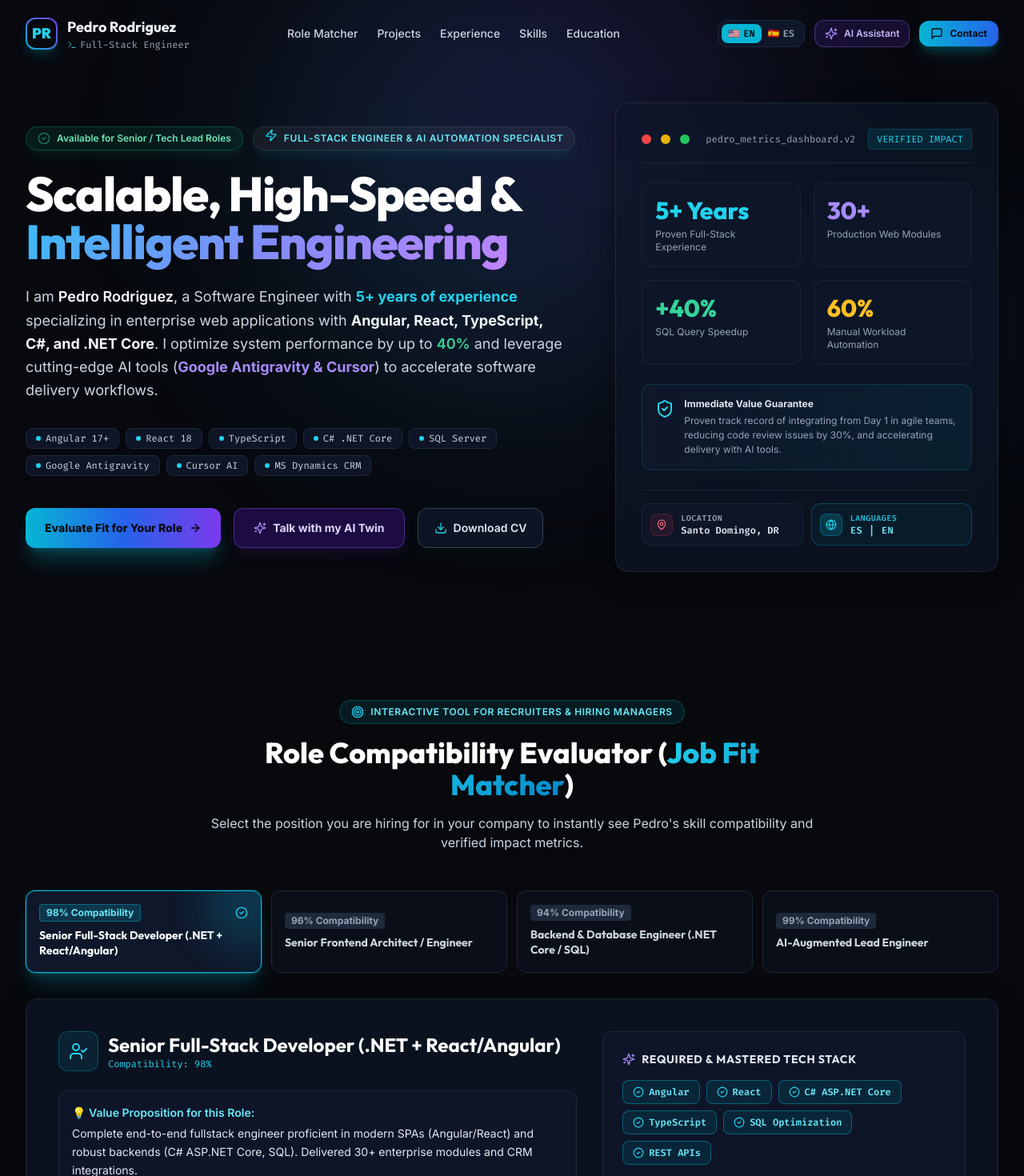
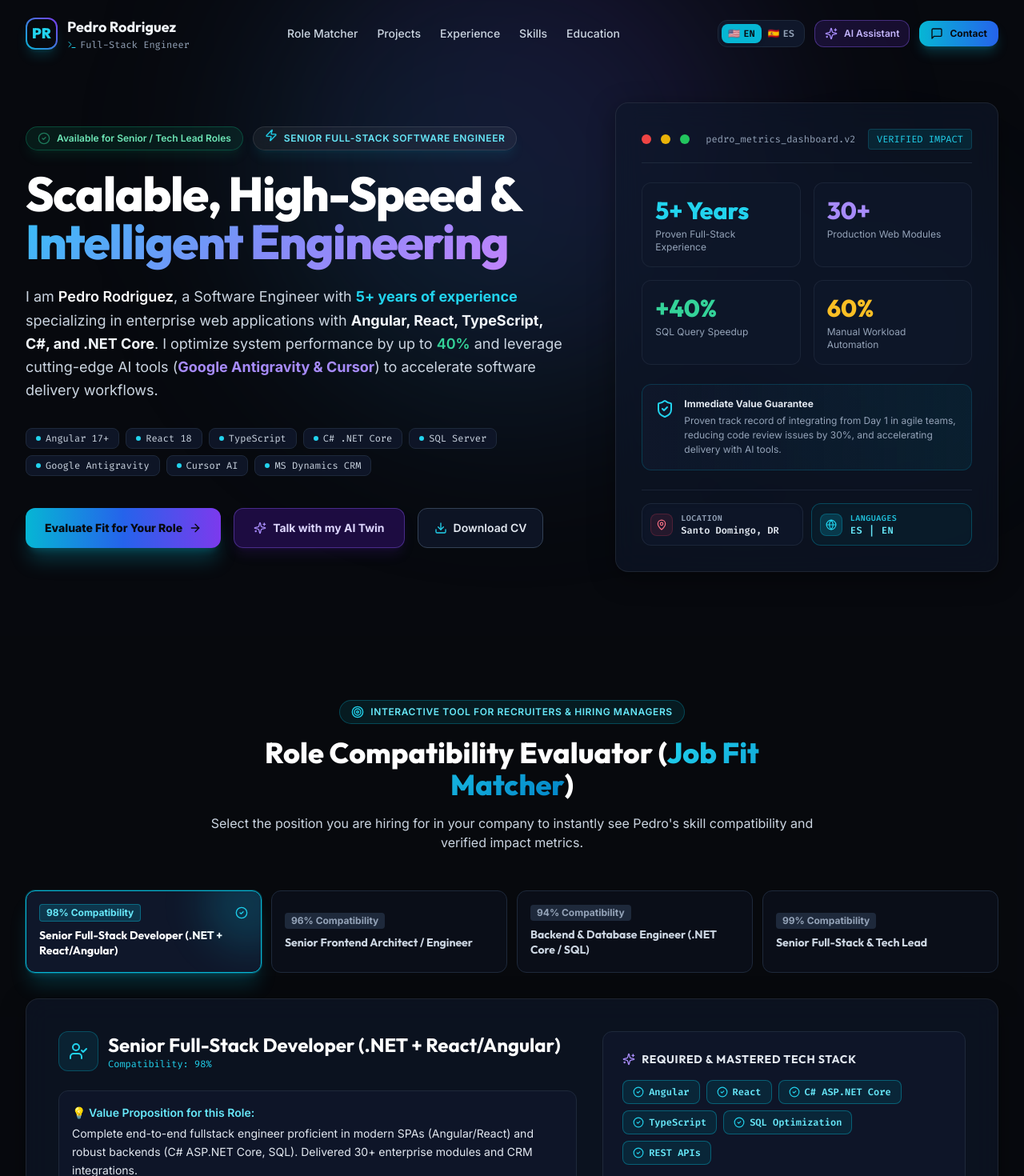
Before and after one commit to josue052015/portafolioNew, a React (Vite) app: page / in a window 1280 px wide. Shown: the top 1470 px of the page at 80% size. Built offline with nearby package versions, Linux system fonts and the light colour scheme.

Commit message:
feat: implement internationalization and new SkillsMatrix component with associated data structures

```diff
--- a/src/components/SkillsMatrix.tsx
+++ b/src/components/SkillsMatrix.tsx
@@ -24,7 +24,7 @@
           </p>
         </div>
 
-        {/* Special Spotlight: AI Engineering */}
+        {/* Special Spotlight: AI-Augmented Development */}
         <div className="glass-panel rounded-2xl p-6 sm:p-8 border border-violet-500/40 shadow-2xl mb-12 relative overflow-hidden bg-gradient-to-r from-slate-950 via-slate-900 to-violet-950/40">
           <div className="flex flex-col md:flex-row items-start md:items-center justify-between gap-6">
             <div className="space-y-3 max-w-2xl">
--- a/src/data/portfolioData.ts
+++ b/src/data/portfolioData.ts
@@ -30,7 +30,7 @@
 
 export const personalInfo = {
   name: "Pedro Rodriguez",
-  title: "Senior Software Engineer & AI Engineering Specialist",
+  title: "Senior Software Engineer",
   tagline: "Building High-Performance Full-Stack Systems with Angular, React, .NET Core & AI Automation",
   summary: "Software Engineer with 5+ years of experience building production web applications using Angular, React, TypeScript, JavaScript, C#, ASP.NET Core, .NET Core, ASP.NET MVC, and SQL. Proven track record of improving system performance by up to 40%, automating business-critical workflows, and integrating AI-assisted engineering tools (Google Antigravity, Cursor) to deliver scalable software 2-3x faster.",
   location: "Santo Domingo, Dominican Republic (Available Remote / Hybrid)",
@@ -109,8 +109,8 @@
   },
   {
     id: "ai-lead",
-    title: "AI-Augmented Lead Engineer",
-    titleEn: "AI-Augmented Lead Engineer",
+    title: "Senior Full-Stack & Tech Lead",
+    titleEn: "Senior Full-Stack & Tech Lead",
     matchScore: 99,
     pitch: "Pioneer in adopting Google Antigravity, Cursor, and AI-assisted workflows to refactor legacy applications, generate robust test suites, and accelerate delivery timelines by 2x.",
     pitchEn: "Pioneer in adopting Google Antigravity, Cursor, and AI-assisted workflows to refactor legacy applications, generate robust test suites, and accelerate delivery timelines by 2x.",
--- a/src/i18n/translations.ts
+++ b/src/i18n/translations.ts
@@ -13,7 +13,7 @@
       statusBadge: "Available for Senior / Tech Lead Roles"
     },
     hero: {
-      pill: "Full-Stack Engineer & AI Automation Specialist",
+      pill: "Senior Full-Stack Software Engineer",
       titleStart: "Scalable, High-Speed &",
       titleGradient: "Intelligent Engineering",
       bioIntro: "I am",
@@ -143,7 +143,7 @@
       statusBadge: "Disponible para Roles Senior / Tech Lead"
     },
     hero: {
-      pill: "Ingeniero Full-Stack y Especialista en Automatización con IA",
+      pill: "Ingeniero de Software Full-Stack Senior",
       titleStart: "Ingeniería de Software",
       titleGradient: "Escalable, Veloz e Inteligente",
       bioIntro: "Soy",
```
Also changed, not shown: index.html (+11 -4 lines).
